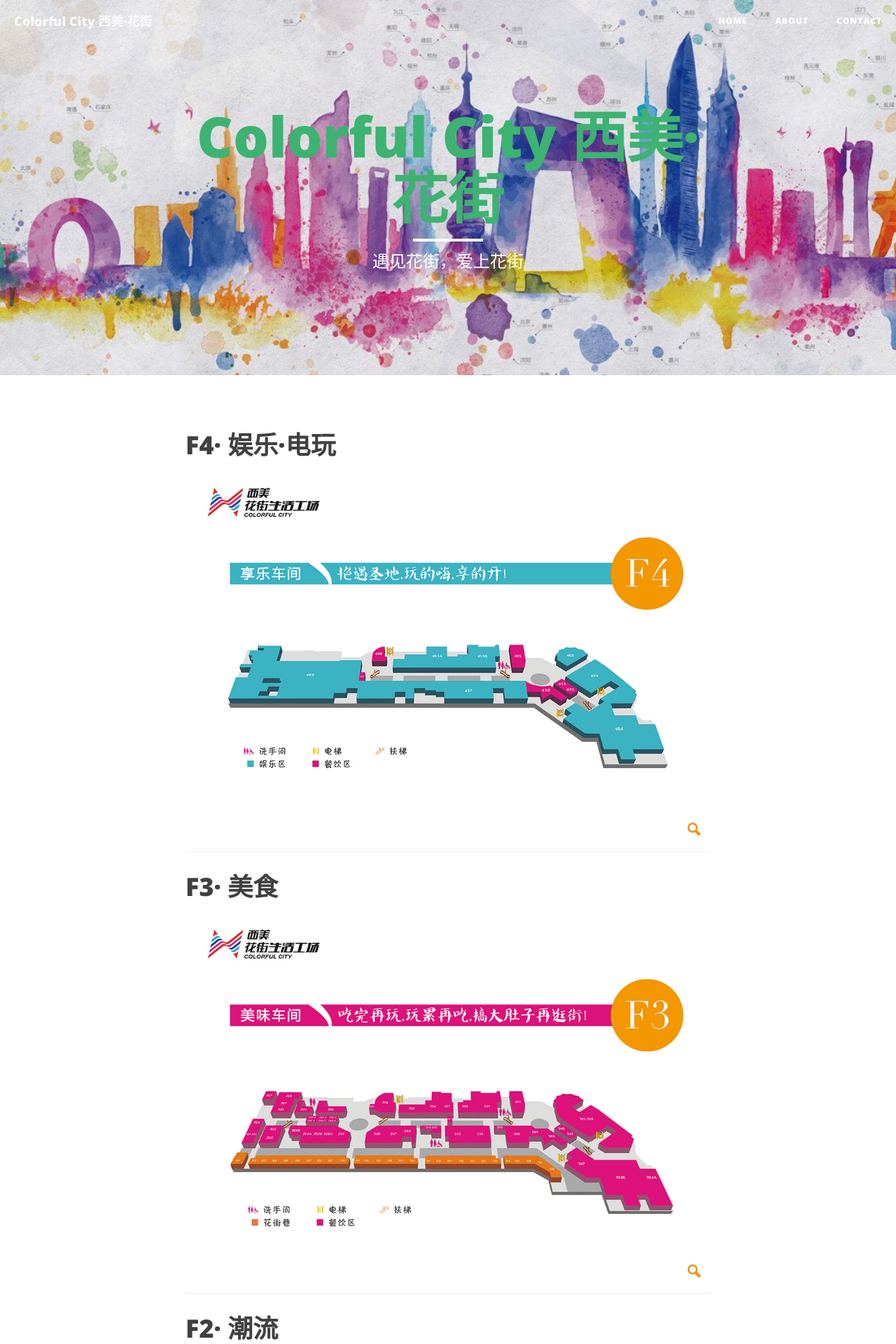
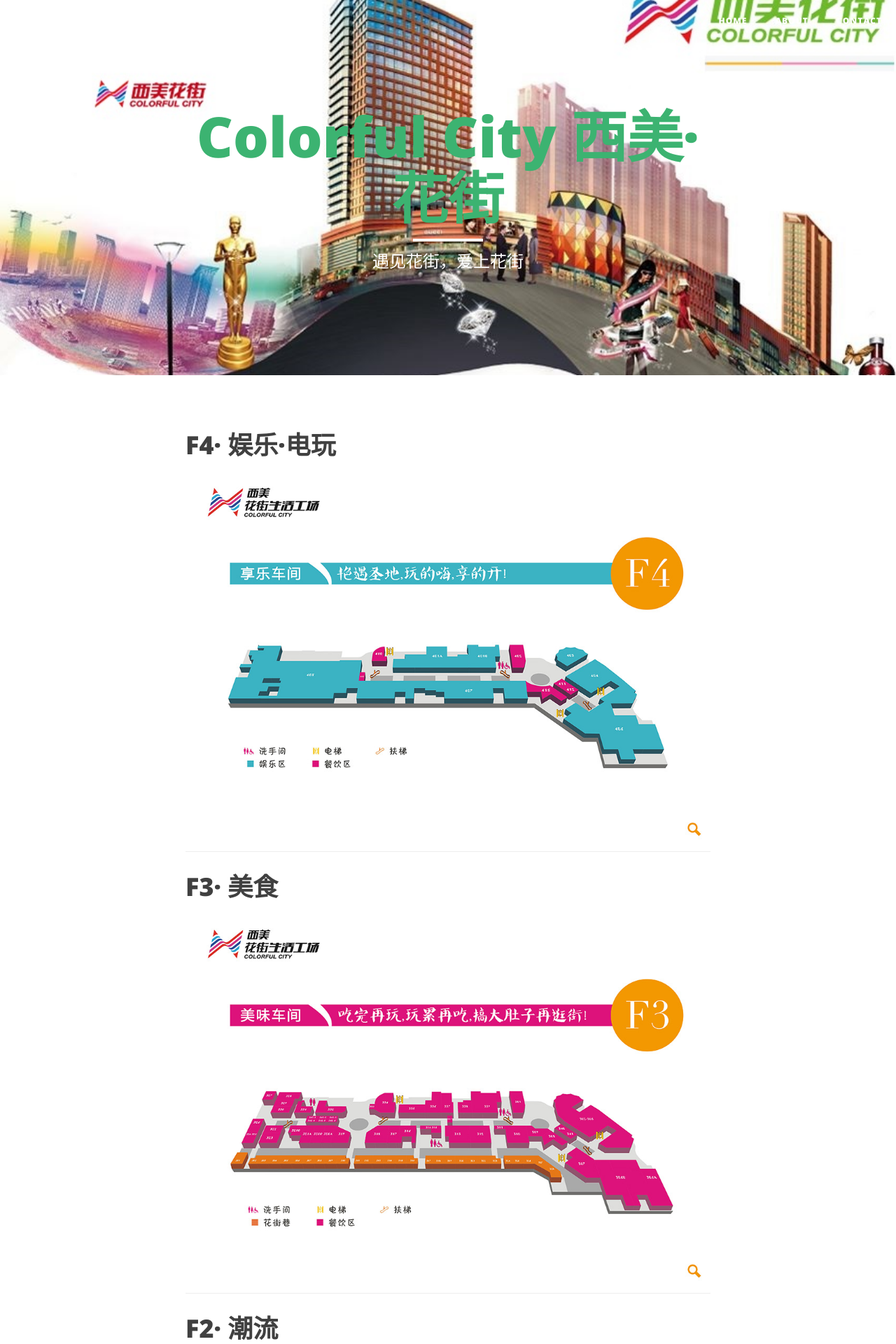
Before and after one commit to dongyupu/colorfulcity, a Jekyll site: the page built from index.html, in a window 1280 px wide. Shown: the top 1920 px of the page at 70% size. Built offline with Jekyll 4.4.1, drawn with Linux system fonts in a browser that asks for light colours; nearby versions of some CDN libraries; the list of posts is cut into pages by our own code; comment, search, counter and statistics services are not loaded.

Commit message:
Update _config.yml

```diff
--- a/_config.yml
+++ b/_config.yml
@@ -1,7 +1,7 @@
 # Site settings
 title: Colorful   City
          西美·花街
-header-img: img/home-bg-0.jpg
+header-img: img/colorfulcity/header.JPG
 email: dongyupu@foxmail.com
 description: "遇见花街，爱上花街"
 baseurl: "/colorfulcity"
```
